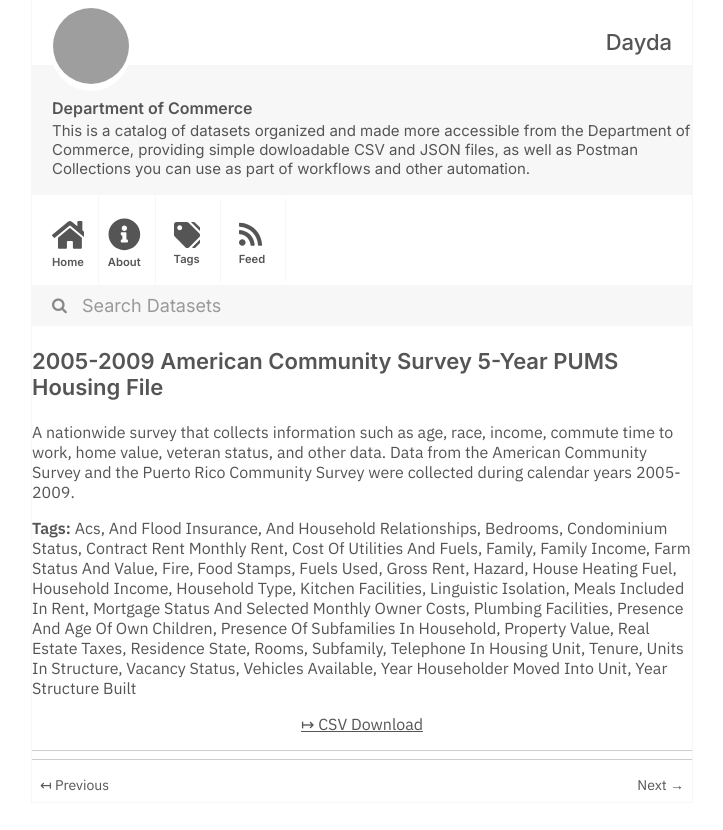
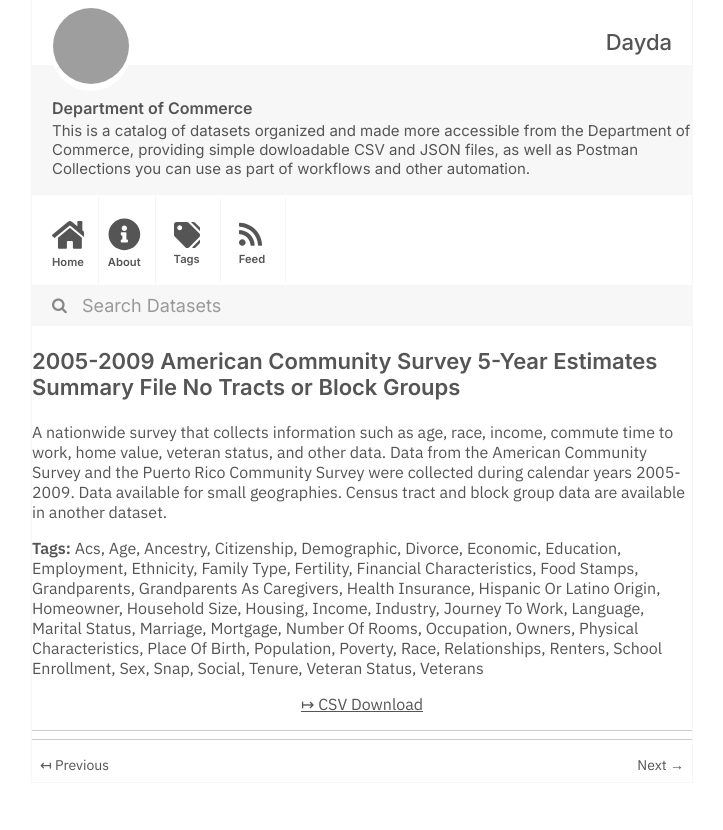
Before and after one commit to dayda-entities/department-of-commerce, a Jekyll site: the page built from _posts/2020-11-12-2005-2009-american-community-s.md, in a window 1280 px wide, cut to the strip 0-830 px from the top of the page. Shown: the whole strip, without its empty margins (278-1001 px from the left). Built offline with Jekyll 4.4.1, drawn with Linux system fonts in a browser that asks for light colours; grey boxes are pictures that could not be loaded.

Commit message:
Publish Data

```diff
--- a/_posts/2020-11-12-2005-2009-american-community-s.md
+++ b/_posts/2020-11-12-2005-2009-american-community-s.md
@@ -1,51 +1,64 @@
 ---
-title: 2005-2009 American Community Survey 5-Year PUMS Housing File
-created: '2020-11-12T14:44:47.772936'
-modified: '2021-03-11T05:37:14.026205'
+title: >-
+  2005-2009 American Community Survey 5-Year Estimates Summary File No Tracts or
+  Block Groups
+created: '2020-11-12T14:44:46.982505'
+modified: '2021-03-11T05:37:12.290597'
 state: active
 type: dataset
 tags:
   - Acs
-  - And Flood Insurance
-  - And Household Relationships
-  - Bedrooms
-  - Condominium Status
-  - Contract Rent Monthly Rent
-  - Cost Of Utilities And Fuels
-  - Family
-  - Family Income
-  - Farm Status And Value
-  - Fire
+  - Age
+  - Ancestry
+  - Citizenship
+  - Demographic
+  - Divorce
+  - Economic
+  - Education
+  - Employment
+  - Ethnicity
+  - Family Type
+  - Fertility
+  - Financial Characteristics
   - Food Stamps
-  - Fuels Used
-  - Gross Rent
-  - Hazard
-  - House Heating Fuel
-  - Household Income
-  - Household Type
-  - Kitchen Facilities
-  - Linguistic Isolation
-  - Meals Included In Rent
-  - Mortgage Status And Selected Monthly Owner Costs
-  - Plumbing Facilities
-  - Presence And Age Of Own Children
-  - Presence Of Subfamilies In Household
-  - Property Value
-  - Real Estate Taxes
-  - Residence State
-  - Rooms
-  - Subfamily
-  - Telephone In Housing Unit
+  - Grandparents
+  - Grandparents As Caregivers
+  - Health Insurance
+  - Hispanic Or Latino Origin
+  - Homeowner
+  - Household Size
+  - Housing
+  - Income
+  - Industry
+  - Journey To Work
+  - Language
+  - Marital Status
+  - Marriage
+  - Mortgage
+  - Number Of Rooms
+  - Occupation
+  - Owners
+  - Physical Characteristics
+  - Place Of Birth
+  - Population
+  - Poverty
+  - Race
+  - Relationships
+  - Renters
+  - School Enrollment
+  - Sex
+  - Snap
+  - Social
   - Tenure
-  - Units In Structure
-  - Vacancy Status
-  - Vehicles Available
-  - Year Householder Moved Into Unit
-  - Year Structure Built
-groups: []
-csv_url: 'http://www2.census.gov/acs2009_5yr/pums/csv_hus.zip'
+  - Veteran Status
+  - Veterans
+groups:
+  - Energy
+  - Older Adults Health Data Collection
+csv_url: >-
+  http://www2.census.gov/acs2009_5yr/summaryfile/2005-2009_ACSSF_All_In_2_Giant_Files(Experienced-Users-Only)/All_Geographies_Not_Tracts_Block_Groups.zip
 json_url: ''
 layout: post
 
 ---
-A nationwide survey that collects information such as age, race, income, commute time to work, home value, veteran status, and other data. Data from the American Community Survey and the Puerto Rico Community Survey were collected during calendar years 2005-2009.
+A nationwide survey that collects information such as age, race, income, commute time to work, home value, veteran status, and other data. Data from the American Community Survey and the Puerto Rico Community Survey were collected during calendar years 2005- 2009. Data available for small geographies. Census tract and block group data are available in another dataset.
```
